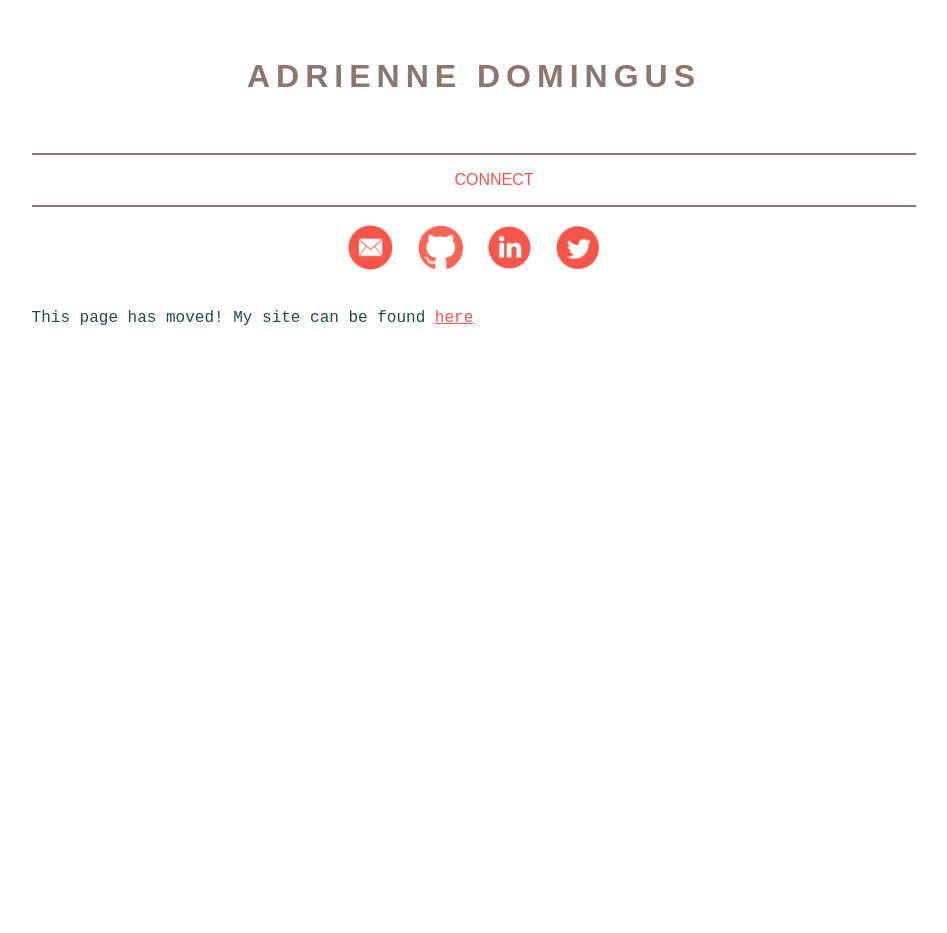
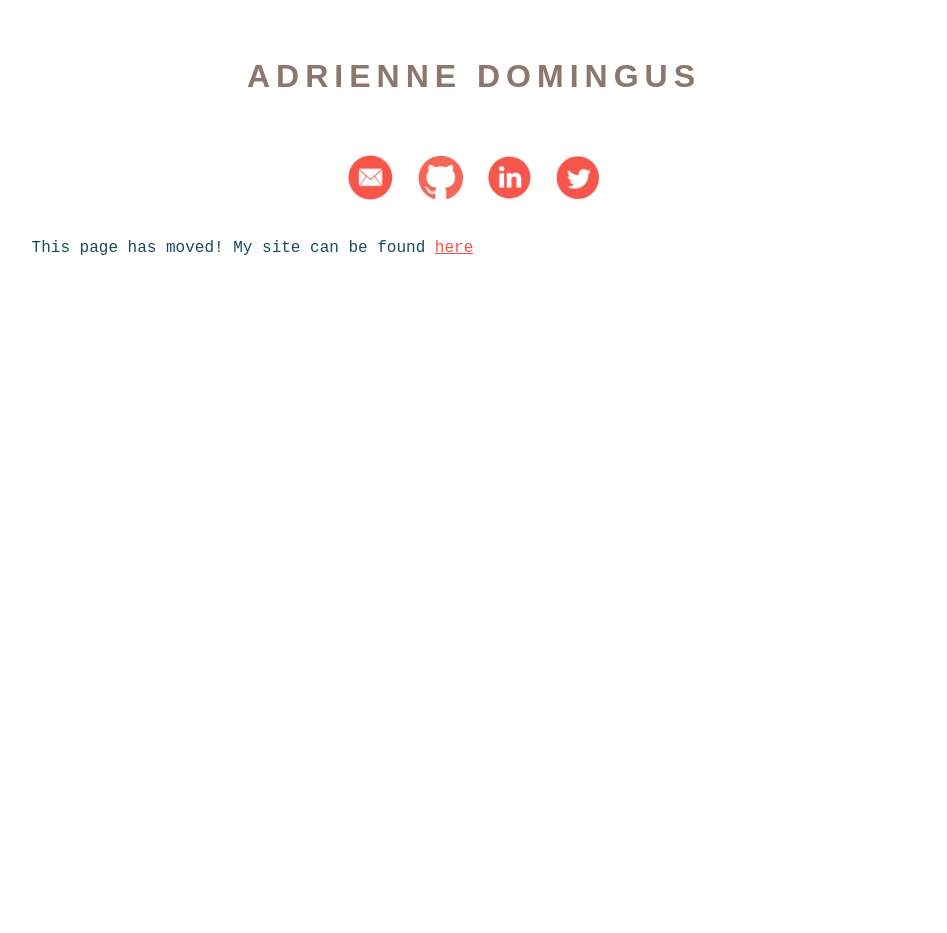
Before and after one commit to adriennedomingus/adriennedomingus.github.io, a Jekyll site: the page built from connect.html, in a window 1280 px wide. Shown: the whole page, without its empty margins (166-1113 px from the left). Built offline with Jekyll 4.4.1, drawn with Linux system fonts in a browser that asks for light colours; after the commit the page ends 900 px from its top, so only the background shows below that.

Commit message:
rebuild index

```diff
--- a/_includes/header.html
+++ b/_includes/header.html
@@ -8,11 +8,3 @@
 </head>
 <body>
   <h3 id="site-title">{{ site.title }}</h3>
-  <div id="menu-bar">
-    <hr>
-    <ul>
-      <li class="menu-bar-item"><a class="menu-link" href="/connect.html">CONNECT</a></li>
-    </ul>
-    <hr>
-  </div>
-  <div class="container">
```
